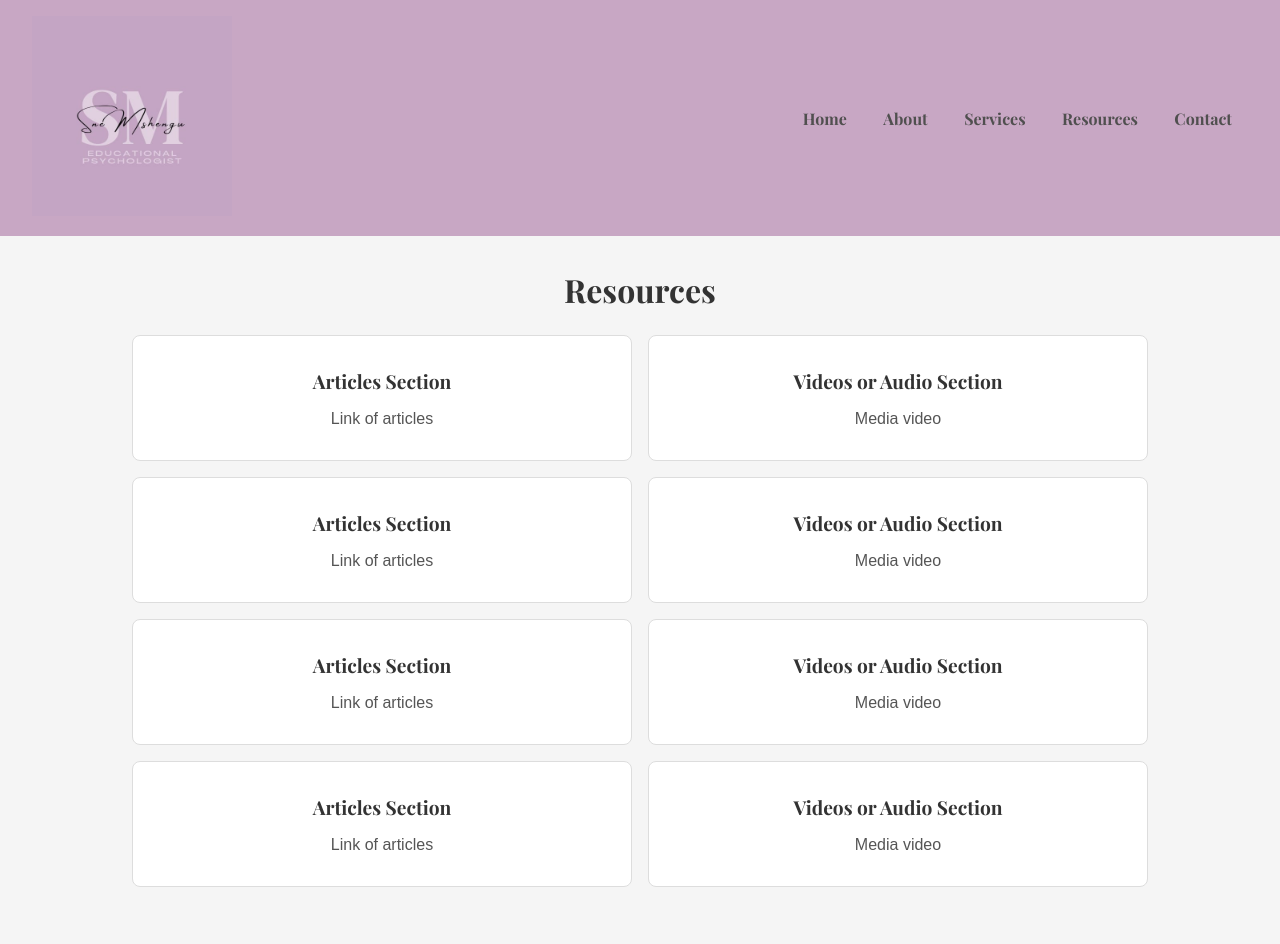
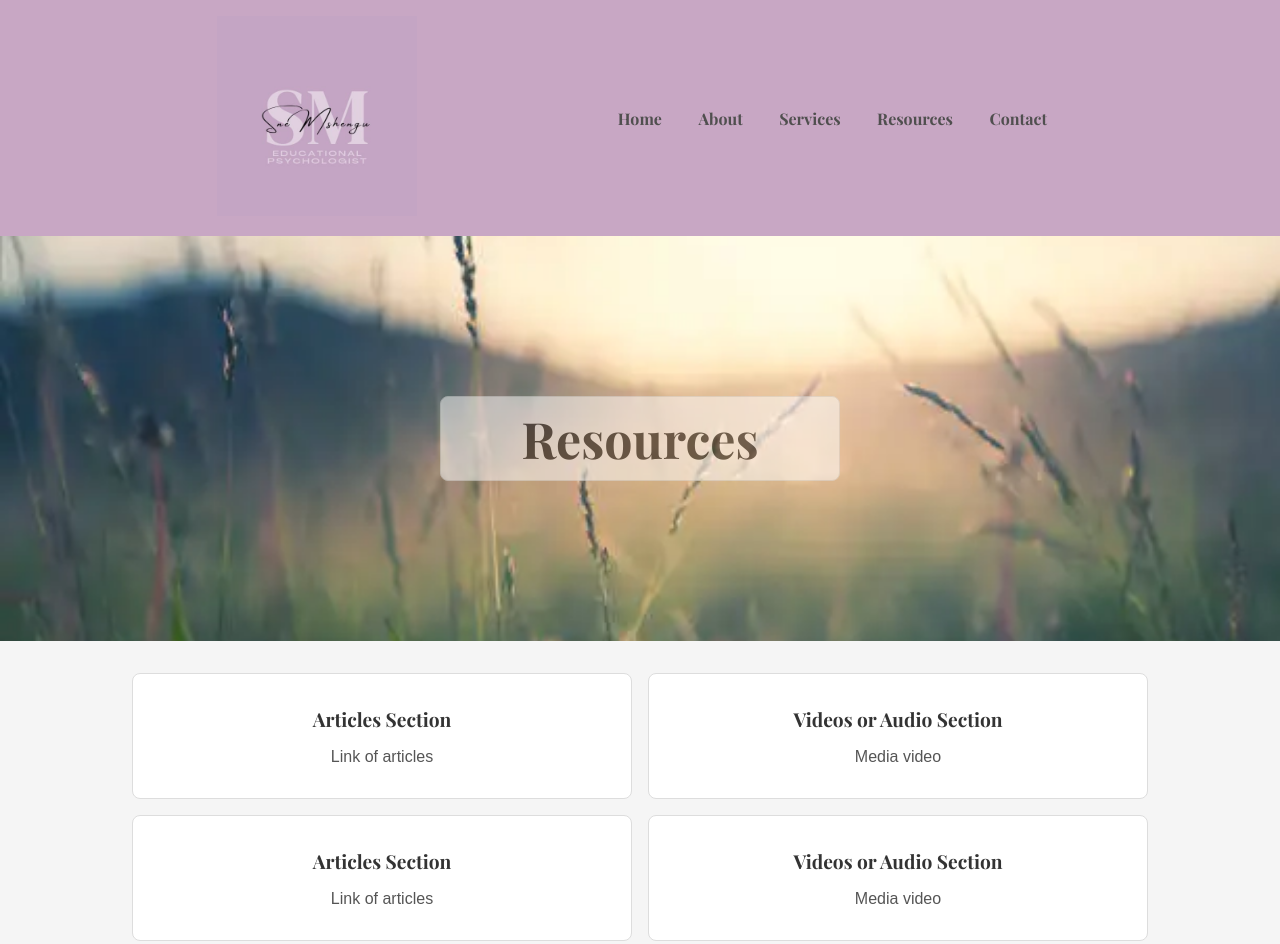
Before and after one commit to Boya015/Therapy-project, a plain HTML site: page pages/resources.html in a window 1280 px wide. Shown: the top 944 px of the page. Drawn offline with nearby package versions, Linux system fonts and the light colour scheme; a web font is replaced by a local one.

Commit message:
change the area of the navbar

```diff
--- a/assets/css/about.css
+++ b/assets/css/about.css
@@ -13,7 +13,7 @@ body {
 
 .navbar {
   display: flex;
-  justify-content: space-between;
+  justify-content: space-evenly;
   align-items: center;
   padding: 1rem 2rem;
   background-color: #c8a7c4;
--- a/assets/css/contact.css
+++ b/assets/css/contact.css
@@ -11,7 +11,7 @@ body {
 
 .navbar {
   display: flex;
-  justify-content: space-between;
+  justify-content: space-evenly;
   align-items: center;
   padding: 1rem 2rem;
   background-color: #C8A7C4;
@@ -27,6 +27,31 @@ nav a {
   text-decoration: none;
   color: #000;
   font-weight: bold;
+}
+
+.hero-banner {
+  background-color: #e0e0e0;
+  padding: 10rem;
+  text-align: center;
+  background-image: url("/assets/img/banner-image.webp");
+  object-fit: cover;
+  background-repeat: no-repeat;
+  background-size: cover; /* Ensures the image covers the entire div */
+  background-position: center; /* Centers the image */
+}
+
+.contact-heading {
+  background-color: #fff;
+  padding: 0.5rem;
+  width: 80%;
+  max-width: 400px;
+  border: 1px solid #ddd;
+  border-radius: 8px;
+  opacity: 0.5;
+}
+
+.contact-heading h2 {
+  font-size: 50px;
 }
 
 .contact-section {
--- a/assets/css/index.css
+++ b/assets/css/index.css
@@ -17,7 +17,7 @@
 
 .navbar {
   display: flex;
-  justify-content: space-between;
+  justify-content: space-evenly;
   align-items: center;
   padding: 1rem 2rem;
   background-color: #c8a7c4;
--- a/assets/css/resources.css
+++ b/assets/css/resources.css
@@ -6,15 +6,15 @@
 }
 
 body {
-    background-color: #F5F5F5;
+  background-color: #f5f5f5;
 }
 
 .navbar {
   display: flex;
-    justify-content: space-between;
+  justify-content: space-evenly;
   align-items: center;
   padding: 1rem 2rem;
-    background-color: #C8A7C4;
+  background-color: #c8a7c4;
 }
 
 .logo-image {
@@ -28,11 +28,36 @@ nav a {
   font-weight: bold;
 }
 
+.hero-banner {
+  background-color: #e0e0e0;
+  padding: 10rem;
+  text-align: center;
+  background-image: url("/assets/img/banner-image.webp");
+  object-fit: cover;
+  background-repeat: no-repeat;
+  background-size: cover; /* Ensures the image covers the entire div */
+  background-position: center; /* Centers the image */
+}
+
+.resources-heading {
+  background-color: #fff;
+  padding: 0.5rem;
+  width: 80%;
+  max-width: 400px;
+  border: 1px solid #ddd;
+  border-radius: 8px;
+  opacity: 0.5;
+}
+
+.resources-heading h2 {
+  font-size: 50px;
+}
+
 /* Resources Section */
 .resources-section {
   padding: 2rem;
   background-color: #f5f5f5;
-    margin:  0 100px 100px 100px;
+  margin: 0 100px 100px 100px;
 }
 
 .resources-section h2 {
--- a/assets/css/services.css
+++ b/assets/css/services.css
@@ -13,7 +13,7 @@ body {
 
 .navbar {
     display: flex;
-    justify-content: space-between;
+    justify-content: space-evenly;
     align-items: center;
     padding: 1rem 2rem;
     background-color: #C8A7C4;
@@ -51,7 +51,7 @@ nav a {
     opacity: 0.5;
   }
 
-  .Service-heading {
+  .Service-heading h2 {
     font-size: 50px;
   }
 
--- a/assets/css/styles.css
+++ b/assets/css/styles.css
@@ -28,16 +28,6 @@ nav a:hover {
     padding: 0.5rem 0.8rem; /* Adjust padding to accommodate border */
 }
 
-.why-choose-us {
-    background-color: #fff;
-    padding: 0.5rem;
-    width: 80%;
-    max-width: 400px;
-    border: 1px solid #ddd;
-    border-radius: 8px;
-    opacity: 0.5;
-  }
-
   .banner-content {
     display: flex;
     flex-direction: column;
--- a/pages/resources.html
+++ b/pages/resources.html
@@ -34,8 +34,15 @@
       </div>
     </header>
 
+    <section class="hero-banner">
+      <div class="banner-content">
+        <div class="resources-heading">
+          <h2>Resources</h2>
+        </div>
+      </div>
+    </section>
+
     <section class="resources-section">
-      <h2>Resources</h2>
       <div class="resources-cards">
         <div class="articles-section">
           <h2>Articles Section</h2>
```
Also changed, not shown: pages/contact.html (+8 -1 lines), pages/services.html (+1 -1 lines). Lines whose indentation alone changed are shown as unchanged.
